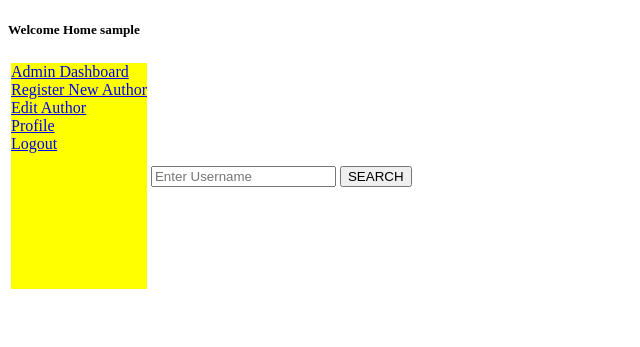
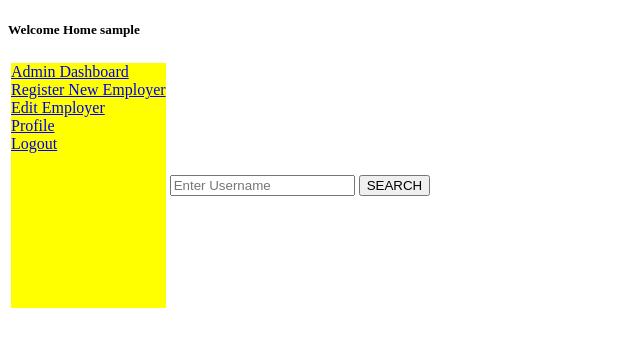
Before and after one commit to aacfahim/Summer_2020_webtech, a PHP site: page /Admin/views/dashboard.php in a window 1280 px wide. Shown: the top 347 px of the page, without its empty margins (0-640 px from the left). Run offline with PHP 8.4, Linux system fonts and the light colour scheme; the visitor is signed in with stand-in values (Sample User, id 1); data that the repository does not hold is empty.

Commit message:
init commit

```diff
--- a/Final_Lab_Exam/Admin/views/dashboard.php
+++ b/Final_Lab_Exam/Admin/views/dashboard.php
@@ -68,8 +68,8 @@
                 <td>
                     <div class="dashboard-left-panel">
                         <nav> <a href="dashboard.php">Admin Dashboard</a></nav>
-                        <nav> <a href="#">Register New Author</a></nav>
-                        <nav> <a href="#">Edit Author</a></nav>
+                        <nav> <a href="#">Register New Employer</a></nav>
+                        <nav> <a href="#">Edit Employer</a></nav>
                         <nav> <a href="profile.php">Profile</a></nav>
                         <nav> <a href="../controller/logoutController.php">Logout</a></nav>
                     </div>
```
